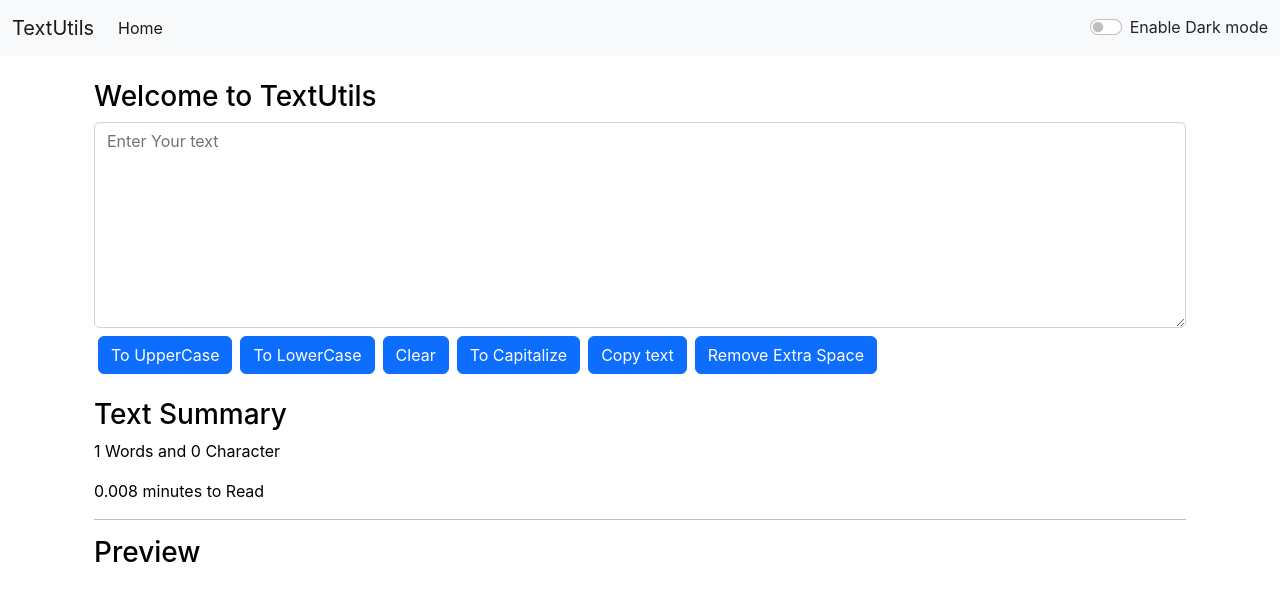
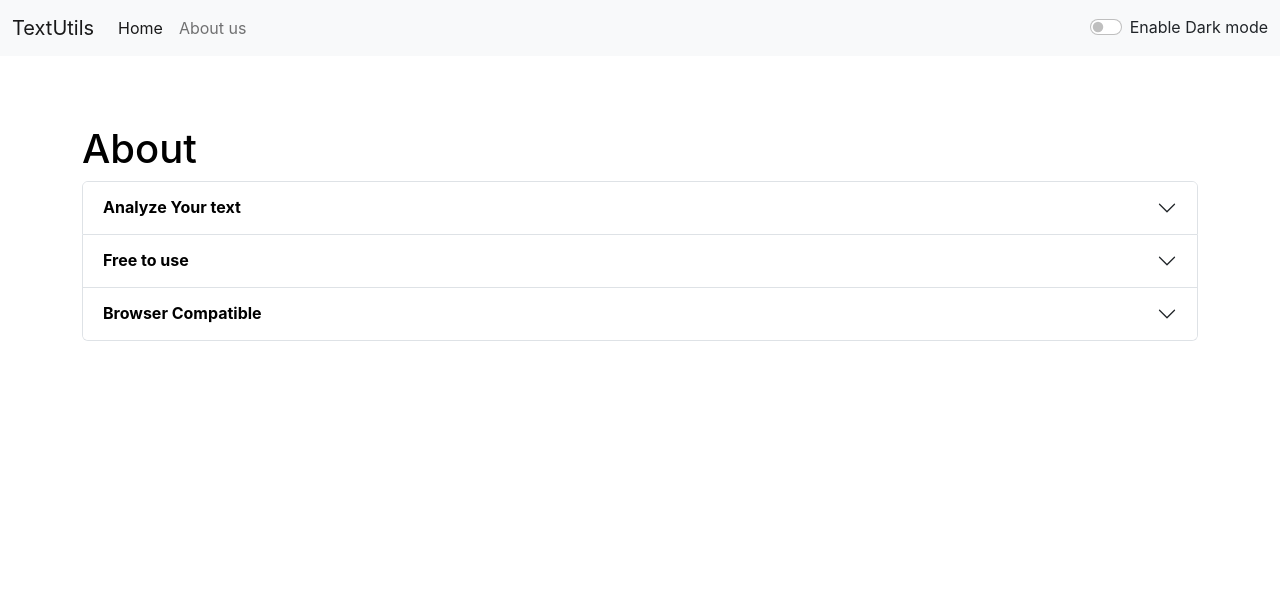
Before and after one commit to imhardikdesai/textutils-react, a React (Create React App) app: page /about in a window 1280 px wide. Shown: the top 600 px of the page. Built offline with nearby package versions, Linux system fonts and the light colour scheme.

Commit message:
Improving dark mode in about also fix some buggs

```diff
--- a/src/App.js
+++ b/src/App.js
@@ -4,11 +4,11 @@ import Alert from './components/Alert';
 import About from './components/About';
 import Navbar from './components/Navbar';
 import TextForm from './components/TextForm';
-// import {
-//   BrowserRouter as Router,
-//   Switch,
-//   Route
-// } from "react-router-dom";
+import {
+  BrowserRouter as Router,
+  Switch,
+  Route
+} from "react-router-dom";
 
 
 function App() {
@@ -39,20 +39,20 @@ function App() {
   }
   return (
     <>
-      {/* <Router> */}
+      <Router>
         <Navbar title='TextUtils' mode={mode} toogleMode={toogleMode} aboutText='About us' />
         <Alert alert={alert} />
         <div className="container my-4">
-          {/* <Switch> */}
-            {/* <Route exact path="/about"> */}
-              {/* <About /> */}
-            {/* </Route> */}
-            {/* <Route exact path="/"> */}
+          <Switch>
+            <Route exact path="/about">
+              <About mode={mode}/>
+            </Route>
+            <Route exact path="/">
               <TextForm title="Welcome to TextUtils" showAlert={showAlert} mode={mode} />
-            {/* </Route> */}
-          {/* </Switch> */}
+            </Route>
+          </Switch>
         </div>
-      {/* </Router> */}
+      </Router>
     </>
   );
 }
--- a/src/components/About.js
+++ b/src/components/About.js
@@ -1,72 +1,54 @@
-import React, { useState } from 'react'
+import React from 'react'
 
-export default function About() {
-    const [text, changeText] = useState("Toogle Dark mode")
-    const [style, setStyle] = useState({
-        color: "black",
-        backgroundColor: "white"
-    });
+export default function About(parms) {
+    // const [style, setStyle] = useState({
+    //     color: "black",
+    //     backgroundColor: "white"
+    // });
+    let myStyle = {
+        color: parms.mode==='dark' ? 'white' : 'black',
+        backgroundColor: parms.mode==='dark' ? 'rgb(3 39 67)' : 'white'
+    }
 
-    const toogleMode = () => {
-        if (style.color === "black") {
-            setStyle({
-                color: "white",
-                backgroundColor: "black"
-            })
-            changeText("Toogle Light mode")
-        } else {
-            setStyle({
-                color: "black",
-                backgroundColor: "white"
-            })
-            changeText("Toogle Dark mode");
-        }
-    }
     return (
         <>
-            <h1 style={style}>About</h1>
+            <h1 style={myStyle}>About</h1>
             <div className="accordion" id="accordionPanelsStayOpenExample">
-                <div className="accordion-item" style={style} >
+                <div className="accordion-item" style={myStyle} >
                     <h2 className="accordion-header" id="panelsStayOpen-headingOne">
-                        <button style={style} className="accordion-button" type="button" data-bs-toggle="collapse" data-bs-target="#panelsStayOpen-collapseOne" aria-expanded="true" aria-controls="panelsStayOpen-collapseOne">
-                            Accordion Item #1
+                        <button style={myStyle} className="accordion-button collapsed" type="button" data-bs-toggle="collapse" data-bs-target="#panelsStayOpen-collapseOne" aria-expanded="true" aria-controls="panelsStayOpen-collapseOne">
+                            <strong>Analyze Your text </strong>
                         </button>
                     </h2>
                     <div id="panelsStayOpen-collapseOne" className="accordion-collapse collapse" aria-labelledby="panelsStayOpen-headingOne">
                         <div className="accordion-body">
-                            <strong>This is the first item's accordion body.</strong> Lorem ipsum dolor sit amet consectetur adipisicing elit. Ad non velit provident maxime maiores, corporis dolores enim officiis earum. Suscipit.
-                        </div>
+                        Free software utility which allows you to find the most frequent phrases and frequencies of words. Non-English language texts are supported. It also counts number of words, characters, sentences and syllables. Also calculates lexical density.
+                         </div>
                     </div>
                 </div>
-                <div className="accordion-item" style={style}>
+                <div className="accordion-item" style={myStyle}>
                     <h2 className="accordion-header" id="panelsStayOpen-headingTwo">
-                        <button style={style} className="accordion-button collapsed" type="button" data-bs-toggle="collapse" data-bs-target="#panelsStayOpen-collapseTwo" aria-expanded="false" aria-controls="panelsStayOpen-collapseTwo">
-                            Accordion Item #2
+                        <button style={myStyle} className="accordion-button collapsed" type="button" data-bs-toggle="collapse" data-bs-target="#panelsStayOpen-collapseTwo" aria-expanded="false" aria-controls="panelsStayOpen-collapseTwo">
+                            <strong>Free to use</strong>
                         </button>
                     </h2>
                     <div id="panelsStayOpen-collapseTwo" className="accordion-collapse collapse" aria-labelledby="panelsStayOpen-headingTwo">
                         <div className="accordion-body">
-                            <strong>This is the second item's accordion body.</strong> Lorem ipsum dolor sit amet consectetur adipisicing elit. Nisi possimus ullam dolore eveniet dicta! Quae possimus voluptates explicabo ea unde.
+                        This web app is free to use , you can use it for free. also you can use all the code for your own project. all features are available for free.
                         </div>
                     </div>
                 </div>
-                <div className="accordion-item" style={style}>
+                <div className="accordion-item" style={myStyle}>
                     <h2 className="accordion-header" id="panelsStayOpen-headingThree">
-                        <button style={style} className="accordion-button collapsed" type="button" data-bs-toggle="collapse" data-bs-target="#panelsStayOpen-collapseThree" aria-expanded="false" aria-controls="panelsStayOpen-collapseThree">
-                            Accordion Item #3
+                        <button style={myStyle} className="accordion-button collapsed" type="button" data-bs-toggle="collapse" data-bs-target="#panelsStayOpen-collapseThree" aria-expanded="false" aria-controls="panelsStayOpen-collapseThree">
+                           <strong>Browser Compatible</strong>
                         </button>
                     </h2>
                     <div id="panelsStayOpen-collapseThree" className="accordion-collapse collapse" aria-labelledby="panelsStayOpen-headingThree">
                         <div className="accordion-body">
-                            <strong>This is the third item's accordion body.</strong> Lorem ipsum dolor sit amet consectetur adipisicing elit. Voluptate obcaecati voluptas quo incidunt inventore deserunt repellendus, dolorum assumenda pariatur cumque?
+                           This website are browser compatible. all browser like chrome, firefox, opera, safari, edge, ie11, ie10, ie9, ie8, ie7, ie6, ie5, ie4, ie3, ie2, ie1 are supported.
                         </div>
                     </div>
-                </div>
-            </div>
-            <div className="container">
-                <div className="form-check form-switch my-2">
-                    <input onChange={toogleMode} className="form-check-input" type="checkbox" role="switch" id="flexSwitchCheckDefault" />
-                    <label className="form-check-label" htmlFor="flexSwitchCheckDefault">{text}</label>
                 </div>
             </div>
         </>
--- a/src/components/Alert.js
+++ b/src/components/Alert.js
@@ -6,8 +6,12 @@ function Alert(parms) {
         return newWord.charAt(0).toUpperCase() + newWord.slice('1');
     }
     return (
-        parms.alert && <div class={`alert alert-${parms.alert.type} alert-dismissible fade show`} role="alert">
-            <strong>{toCapitalize(parms.alert.type)}</strong>: {parms.alert.msg}
+        <div style={{ height: '45px' }}>
+            {
+                parms.alert && <div className={`alert alert-${parms.alert.type} alert-dismissible fade show`} role="alert">
+                    <strong>{toCapitalize(parms.alert.type)}</strong>: {parms.alert.msg}
+                </div>
+            }
         </div>
     )
 }
--- a/src/components/Navbar.js
+++ b/src/components/Navbar.js
@@ -1,24 +1,24 @@
 import React from 'react';
-import PropTypes from 'prop-types'
-// import { Link } from 'react-router-dom'
+import PropTypes from 'prop-types';
+import { Link } from 'react-router-dom';
 
 export default function Navbar(parms) {
     return (
         <>
             <nav className={`navbar navbar-expand-lg navbar-${parms.mode} bg-${parms.mode}`}>
                 <div className="container-fluid">
-                    <a className="navbar-brand" href="#">{parms.title}</a>
+                    <Link className="navbar-brand" to="/">{parms.title}</Link>
                     <button className="navbar-toggler" type="button" data-bs-toggle="collapse" data-bs-target="#navbarSupportedContent" aria-controls="navbarSupportedContent" aria-expanded="false" aria-label="Toggle navigation">
                         <span className="navbar-toggler-icon"></span>
                     </button>
                     <div className="collapse navbar-collapse" id="navbarSupportedContent">
                         <ul className="navbar-nav me-auto mb-2 mb-lg-0">
                             <li className="nav-item">
-                                <a className="nav-link active" aria-current="page" href="#">Home</a>
+                                <Link className="nav-link active" aria-current="page" to="/">Home</Link>
                             </li>
-                            {/* <li className="nav-item">
-                                <a className="nav-link" href="#">{parms.aboutText}</a>
-                            </li> */}
+                            <li className="nav-item">
+                                <Link className="nav-link" to="/about">{parms.aboutText}</Link>
+                            </li>
                         </ul>
 
                         {/* <span className="p-3 m-1 rounded-2 bg-primary"></span>
--- a/src/components/TextForm.js
+++ b/src/components/TextForm.js
@@ -54,22 +54,22 @@ export default function TextForm(parms) {
             <div className="container" style={{ color: parms.mode === 'dark' ? 'white' : 'black' }}>
                 <h3>{parms.title}</h3>
                 <div className="mb-3">
-                    <textarea className="form-control" style={{ backgroundColor: parms.mode === 'dark' ? 'gray' : 'white', color: parms.mode === 'dark' ? 'white' : 'black' }} placeholder='Enter Your text' value={text} onChange={handelOnChange} id="box" rows="8"></textarea>
-                    <button className="btn btn-primary my-2 mx-1" onClick={toUpCase}>To UpperCase</button>
-                    <button className="btn btn-primary my-2 mx-1" onClick={toLoCase}>To LowerCase</button>
-                    <button className="btn btn-primary my-2 mx-1" onClick={toClear}>Clear</button>
-                    <button className="btn btn-primary my-2 mx-1" onClick={toCapitalize}>To Capitalize</button>
-                    <button className="btn btn-primary my-2 mx-1" onClick={toCopyText}>Copy text</button>
-                    <button className="btn btn-primary my-2 mx-1" onClick={toRemoveSpace}>Remove Extra Space</button>
+                    <textarea className="form-control" style={{ backgroundColor: parms.mode === 'dark' ? '#133c5c' : 'white', color: parms.mode === 'dark' ? '#57fff1' : 'black' }} placeholder='Enter Your text' value={text} onChange={handelOnChange} id="box" rows="8"></textarea>
+                    <button disabled={text.length === 0} className="btn btn-primary my-2 mx-1" onClick={toUpCase}>To UpperCase</button>
+                    <button disabled={text.length === 0} className="btn btn-primary my-2 mx-1" onClick={toLoCase}>To LowerCase</button>
+                    <button disabled={text.length === 0} className="btn btn-primary my-2 mx-1" onClick={toClear}>Clear</button>
+                    <button disabled={text.length === 0} className="btn btn-primary my-2 mx-1" onClick={toCapitalize}>To Capitalize</button>
+                    <button disabled={text.length === 0} className="btn btn-primary my-2 mx-1" onClick={toCopyText}>Copy text</button>
+                    <button disabled={text.length === 0} className="btn btn-primary my-2 mx-1" onClick={toRemoveSpace}>Remove Extra Space</button>
                 </div>
             </div>
             <div className="container" style={{ color: parms.mode === 'dark' ? 'white' : 'black' }}>
                 <h3>Text Summary</h3>
-                <p>{text.split(' ').length} Words and {text.length} Character</p>
-                <p>{0.008 * text.split(' ').length} minutes to Read</p>
+                <p>{text.split(' ').filter((element) => { return element.length !== 0 }).length} Words and {text.length} Character</p>
+                <p>{0.008 * text.split(' ').filter((element) => { return element.length !== 0 }).length} minutes to Read</p>
                 <hr />
                 <h3>Preview</h3>
-                <p>{text}</p>
+                <p>{text.length > 0 ? text : "Nothing to show"}</p>
             </div>
         </>
     )
```
